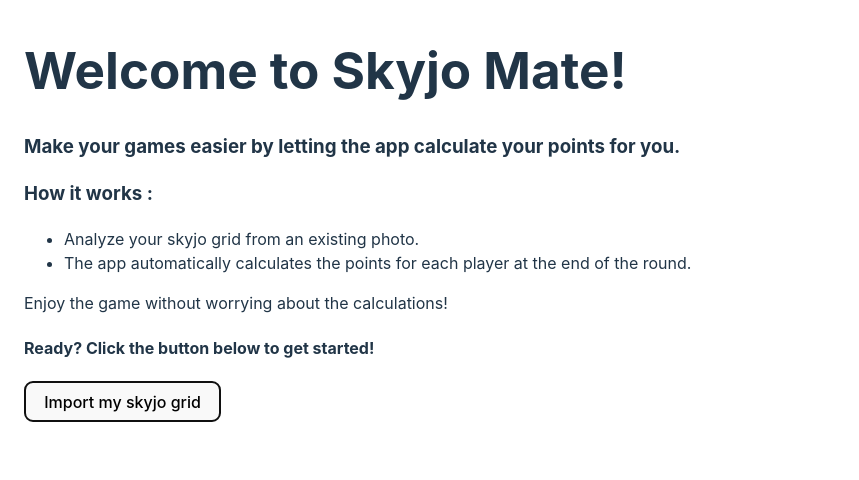
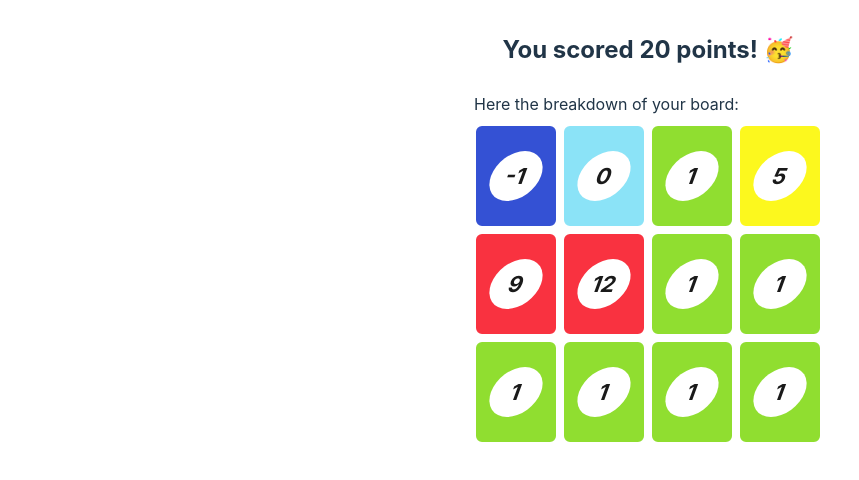
Before and after one commit to kuentinozaure/skyjo-mate, a Vue app: page /result in a window 1280 px wide. Both pictures are taken after a click on the button "Import my skyjo grid". Shown: the top 480 px of the page, without its empty margins (0-859 px from the left). Built offline with nearby package versions, Linux system fonts and the light colour scheme.

Commit message:
chore: clean up and create skyjo board

```diff
--- /dev/null
+++ b/constant/skyjo-rule.ts
@@ -0,0 +1,26 @@
+export const SKYJO_COLORS_CARD = {
+  default: {
+    color: "#1a1a1a",
+    condition: [],
+  },
+  negative: {
+    color: "#3451d4",
+    condition: [-2, -1],
+  },
+  zero: {
+    color: "#8be3f7",
+    condition: [0],
+  },
+  low: {
+    color: "#90de30",
+    condition: [1, 2, 3, 4],
+  },
+  medium: {
+    color: "#fcf81e",
+    condition: [5, 6, 7, 8],
+  },
+  high: {
+    color: "#f93240",
+    condition: [9, 10, 11, 12],
+  },
+};
--- a/index.html
+++ b/index.html
@@ -1,10 +1,10 @@
-<!doctype html>
+<!DOCTYPE html>
 <html lang="en">
   <head>
     <meta charset="UTF-8" />
     <link rel="icon" type="image/svg+xml" href="/vite.svg" />
     <meta name="viewport" content="width=device-width, initial-scale=1.0" />
-    <title>Vite + Vue + TS</title>
+    <title>🧙‍♂️ Skyjo mate</title>
   </head>
   <body>
     <div id="app"></div>
--- a/package.json
+++ b/package.json
@@ -10,7 +10,8 @@
   },
   "dependencies": {
     "groq-sdk": "^0.15.0",
-    "vue": "^3.5.13"
+    "vue": "^3.5.13",
+    "vue-router": "^4.5.0"
   },
   "devDependencies": {
     "@vitejs/plugin-vue": "^5.2.1",
--- /dev/null
+++ b/router.ts
@@ -0,0 +1,14 @@
+import { createMemoryHistory, createRouter } from "vue-router";
+
+import HomePage from "./src/pages/HomePage.vue";
+import SkyjoResultPage from "./src/pages/SkyjoResultPage.vue";
+
+const routes = [
+  { path: "", component: HomePage },
+  { path: "/result", component: SkyjoResultPage },
+];
+
+export const router = createRouter({
+  history: createMemoryHistory(),
+  routes,
+});
--- a/src/App.vue
+++ b/src/App.vue
@@ -1,7 +1,7 @@
 <script setup lang="ts">
 import { computed, ref } from 'vue';
-import { skyjoEndGameAnalysis } from '../ai/skyjo-game-analysis'
-import { type SkyjoGameAnalysis } from '../interface/skyjo-game-analysis';
+import { skyjoEndGameAnalysis } from './ai/skyjo-game-analysis'
+import { type SkyjoGameAnalysis } from './interface/skyjo-game-analysis';
 import CameraCapture from './components/CameraCapture.vue';
 
 
@@ -9,7 +9,7 @@ const skyjoBoardAnalysis = ref<SkyjoGameAnalysis | null>(null);
 const displayCamera = ref(false);
 const displayPreview = ref(false)
 const cameraPreview = ref("")
-const fileInput = ref<HTMLInputElement | null>(null);
+
 
 
 // function onCalculMySkyjoBoardClick() {
@@ -57,66 +57,14 @@ const previewAccordingPhotoTaken = computed(() => {
   return cameraPreview.value
 })
 
-function openMySkyjoGrid() {
-  // Trigger file input click event
-  fileInput.value?.click();
-}
-
-async function handleFileUpload(event: Event) {
-  const file = (event.target as HTMLInputElement).files?.[0];
-  if (file && file.type.startsWith('image/')) {
-    const reader = new FileReader();
-    reader.onload = async (e) => {
-      const dataUrl = e.target?.result as string;
-      // Process the image (e.g., send it to skyjoEndGameAnalysis)
-      cameraPreview.value = dataUrl;
-      displayPreview.value = true;
-
-      skyjoBoardAnalysis.value = await skyjoEndGameAnalysis(cameraPreview.value);
-    };
-    reader.readAsDataURL(file);
-  }
-}
-
 
 </script>
 
 <template>
   <div class="container">
-    <div v-if="!displayCamera && !displayPreview">
-      <h1>Welcome to Skyjo Mate!</h1>
-      <h3>Make your games easier by letting the app calculate your points for you.</h3>
+    <!-- Inject the pages -->
+    <router-view></router-view>
 
-      <h3>How it works :</h3>
-
-      <ul>
-        <!-- Take a photo of your Skyjo grid or -->
-        <li>
-          Analyze your skyjo grid from an existing photo.
-        </li>
-        <li>
-          The app automatically calculates the points for each player at the end of the round.
-        </li>
-      </ul>
-
-      Enjoy the game without worrying about the calculations!
-
-      <h4>
-        Ready? Click the button below to get started!
-      </h4>
-
-      <!-- Need to be reworked IOS display a video player instead a cam preview -->
-      <!-- <button @click="onCalculMySkyjoBoardClick()">
-        Calcul my skyjo board
-      </button> -->
-
-      <button @click="openMySkyjoGrid()">
-        Import my skyjo grid
-      </button>
-
-      <input type="file" @change="handleFileUpload" accept="image/*" style="display: none;" ref="fileInput" />
-
-    </div>
 
     <!-- Display the camera for capture a screenshot -->
     <CameraCapture @snapshotTaken="snapshotTaken" v-if="displayCamera && !displayPreview" />
--- /dev/null
+++ b/src/components/SkyjoCard.vue
@@ -0,0 +1,62 @@
+<template>
+    <div class="skyjo-card" :style="{ backgroundColor: preCalculateSkyjoCard(cardValue) }">
+        <div class="indicator-container">
+            <span class="number-indicator">
+                {{ cardValue }}
+            </span>
+        </div>
+    </div>
+</template>
+
+<script setup lang="ts">
+import { SKYJO_COLORS_CARD } from '../../constant/skyjo-rule.ts'
+defineProps({
+    cardValue: {
+        type: Number,
+        required: false,
+    }
+});
+
+const preCalculateSkyjoCard = ((cardValue: number | undefined) => {
+    // Iterate over the object keys
+    for (const key in SKYJO_COLORS_CARD) {
+        const range = SKYJO_COLORS_CARD[key].condition;
+
+        // If the number is included in the range, return the color
+        if (range.includes(cardValue)) {
+            return SKYJO_COLORS_CARD[key].color;
+        }
+    }
+    return SKYJO_COLORS_CARD.default.color;
+});
+</script>
+
+<style scoped>
+.skyjo-card {
+    display: flex;
+    justify-content: center;
+    align-items: center;
+    width: 80px;
+    height: 100px;
+    border-radius: 8px;
+    border: 2px solid white;
+
+
+    .indicator-container {
+        background-color: white;
+        width: 50px;
+        height: 50px;
+        border-radius: 50px;
+        transform: skewX(-20deg);
+        display: flex;
+        justify-content: center;
+        align-items: center;
+
+        .number-indicator {
+            font-size: 22px;
+            font-weight: bold;
+            color: #1a1a1a;
+        }
+    }
+}
+</style>
--- /dev/null
+++ b/src/pages/HomePage.vue
@@ -0,0 +1,76 @@
+<template>
+    <div>
+        <h1>Welcome to Skyjo Mate!</h1>
+        <h3>Make your games easier by letting the app calculate your points for you.</h3>
+
+        <h3>How it works :</h3>
+
+        <ul>
+            <li>
+                Analyze your skyjo grid from an existing photo.
+            </li>
+            <li>
+                The app automatically calculates the points for each player at the end of the round.
+            </li>
+        </ul>
+
+        Enjoy the game without worrying about the calculations!
+
+        <h4>
+            Ready? Click the button below to get started!
+        </h4>
+
+
+        <button @click="openMySkyjoGrid()">
+            Import my skyjo grid
+        </button>
+
+        <input type="file" @change="handleFileUpload" accept="image/*" style="display: none;" ref="fileInput" />
+
+    </div>
+</template>
+
+<script setup lang="ts">
+// imports section
+import { ref } from 'vue';
+import type { SkyjoGameAnalysis } from '../interface/skyjo-game-analysis';
+import { skyjoEndGameAnalysis } from '../ai/skyjo-game-analysis';
+import { router } from '../../router';
+
+// variables section
+const fileInput = ref<HTMLInputElement | null>(null);
+const photoImported = ref("")
+const skyjoBoardAnalysis = ref<SkyjoGameAnalysis | null>(null);
+
+/**
+ * This method mock the click on the file input to open the file picker,
+ * to open the selection menu for the user to select a file.
+ */
+function openMySkyjoGrid() {
+    // Trigger file input click event
+    // fileInput.value?.click();
+
+    router.push('/result')
+}
+
+/**
+ * This method is called when the user selects a file from the file picker.
+ * It reads the file and processes it.
+ * @param event The event that triggered the method.
+ */
+async function handleFileUpload(event: Event) {
+    const file = (event.target as HTMLInputElement).files?.[0];
+    if (file && file.type.startsWith('image/')) {
+        const reader = new FileReader();
+        reader.onload = async (e) => {
+            const dataUrl = e.target?.result as string;
+            // Process the image (send it to skyjoEndGameAnalysis)
+            photoImported.value = dataUrl;
+            skyjoBoardAnalysis.value = await skyjoEndGameAnalysis(photoImported.value);
+        };
+        reader.readAsDataURL(file);
+    }
+}
+</script>
+
+<style scoped></style>
--- /dev/null
+++ b/src/pages/SkyjoResultPage.vue
@@ -0,0 +1,74 @@
+<template>
+    <div class="skyjo-result-container">
+        <h3 class="score-info" v-bind:class="{ 'active': !elementToShow.includes('score') }">
+            You scored 20 points! 🥳
+        </h3>
+
+        <div class="breakdown-container" v-bind:class="{ 'active': !elementToShow.includes('breakdown') }">
+            <span>Here the breakdown of your board:</span>
+            <div class="skyjo-board">
+                <SkyjoCard :cardValue="item" v-for="(item, index) in boardBreakDown" :key="index" />
+            </div>
+        </div>
+    </div>
+</template>
+
+<script setup lang="ts">
+import { onMounted, ref } from 'vue'
+import SkyjoCard from '../components/SkyjoCard.vue'
+
+const elementToShow = ref(['score', 'breakdown']);
+const boardBreakDown = ref([-1, 0, 1, 5, 9, 12, 1, 1, 1, 1, 1, 1]);
+
+
+onMounted(() => {
+    setTimeout(() => {
+        elementToShow.value.shift();
+    }, 500)
+
+    setTimeout(() => {
+        elementToShow.value.shift();
+    }, 1000)
+})
+
+
+</script>
+
+<style scoped>
+.skyjo-result-container {
+    display: flex;
+    flex-direction: column;
+    align-items: center;
+    height: 100vh;
+
+    .score-info {
+        display: flex;
+        justify-content: center;
+        font-size: 24px;
+        width: 100%;
+        opacity: 0;
+        transition: opacity 1s ease;
+    }
+
+    .breakdown-container {
+        display: flex;
+        flex-direction: column;
+        gap: 8px;
+        opacity: 0;
+        transition: opacity 1s ease;
+
+        .skyjo-board {
+            display: grid;
+            grid-template-columns: repeat(4, 1fr);
+            gap: 4px;
+            max-width: 800px;
+            margin: auto;
+            transition: opacity 1s ease;
+        }
+    }
+
+    .active {
+        opacity: 1;
+    }
+}
+</style>
--- a/src/style.css
+++ b/src/style.css
@@ -22,13 +22,6 @@ a:hover {
   color: #535bf2;
 }
 
-/* body {
-  margin: 0;
-  display: flex;
-  place-items: center;
-  min-width: 320px;
-  min-height: 100vh;
-} */
 
 h1 {
   font-size: 3.2em;
@@ -58,11 +51,10 @@ button:focus-visible {
   padding: 2em;
 }
 
-/* #app {
-  margin: 0 auto;
-  display: flex;
-  flex-direction: column;
-} */
+#app {
+  width: 100vw;
+  height: 100vh;
+}
 
 @media (prefers-color-scheme: light) {
   :root {
```
Also changed, not shown: src/main.ts (+5 -4 lines), src/ai/skyjo-game-analysis.ts (renamed from ai/skyjo-game-analysis.ts), src/interface/skyjo-game-analysis.ts (renamed from interface/skyjo-game-analysis.ts), 1 other file (tests, documents, lock files or other folders).
